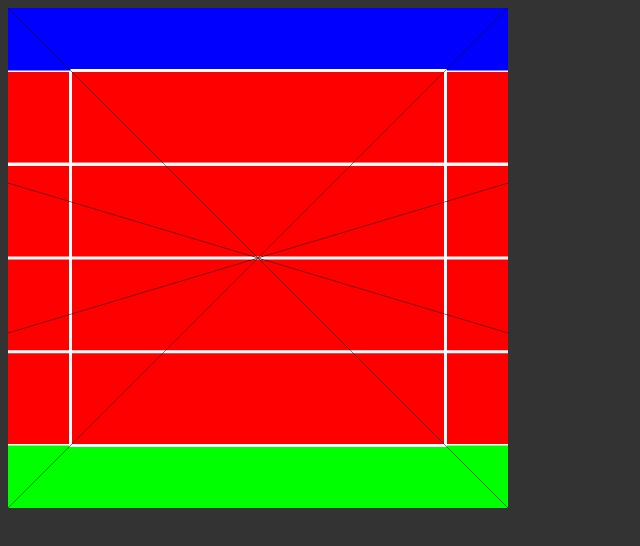
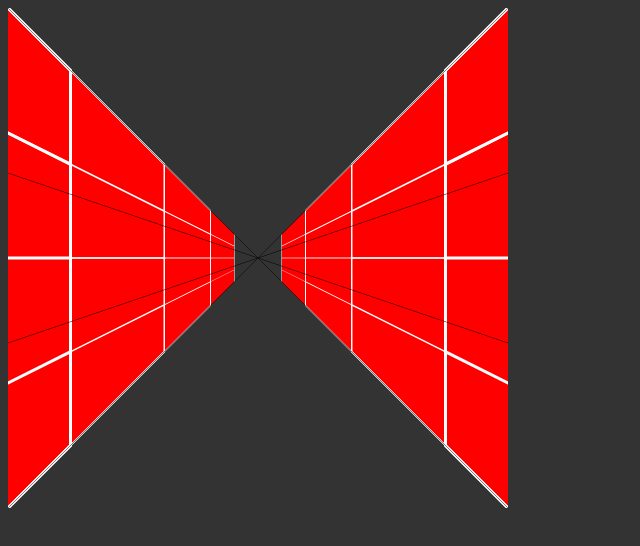
Before and after one commit to Loboconcepts/mystery, a website: page index.html in a window 1280 px wide. Shown: the whole page, without its empty margins (0-640 px from the left). Drawn offline with Linux system fonts and the light colour scheme.

Commit message:
right movement

```diff
--- a/index.html
+++ b/index.html
@@ -20,10 +20,10 @@ ctx.moveTo(0,0)
 ctx.lineTo(1000,1000)
 ctx.moveTo(1000,0)
 ctx.lineTo(0,1000)
-ctx.moveTo(0,350)
-ctx.lineTo(1000,650)
-ctx.moveTo(0,650)
-ctx.lineTo(1000,350)
+ctx.moveTo(0,330)
+ctx.lineTo(1000,670)
+ctx.moveTo(0,670)
+ctx.lineTo(1000,330)
 ctx.stroke()
 ctx.closePath()
 
--- a/js/engine.js
+++ b/js/engine.js
@@ -61,7 +61,7 @@ function generateWorld() {
 
 	};
 	worldArray = worldArray.join("");
-	worldArray = "22222111100001111002221111222000111110002211112220000022222000"
+	// worldArray = "22222111100001111002221111222000111110002211112220000022222000"
 };
 
 function axisFinder() {
@@ -234,27 +234,27 @@ var ctx = canvas.getContext("2d");
 
 
 // Draws the individual box art, doesn't place, just draws.
-function drawPosition(pos) {
+function drawPosition(pos,posAdj) {
 
 
 	switch (pos) {
 		case "0":
-			wall.draw(ctx,wall.ceiling,"#0000ff");
-			wall.draw(ctx,wall.floor,"#00ff00");
+			// wall.draw(ctx,wall.ceiling,"#0000ff",posAdj);
+			// wall.draw(ctx,wall.floor,"#00ff00",posAdj);
 			break;
 		case "1":
 			switch(direction) {
 				case "N": case "S":
-					wall.draw(ctx,wall.ceiling,"#0000ff");
-					wall.draw(ctx,wall.floor,"#00FF00");
-					wall.draw(ctx,wall.front,"#ff0000");
+					// wall.draw(ctx,wall.ceiling,"#0000ff",posAdj);
+					// wall.draw(ctx,wall.floor,"#00FF00",posAdj);
+					wall.draw(ctx,wall.front,"#ff0000",posAdj);
 
 					break;
 				case "E": case "W":
-					wall.draw(ctx,wall.ceiling,"#0000ff");
-					wall.draw(ctx,wall.floor,"#00FF00");
-					wall.draw(ctx,wall.right,"#ff0000");
-					wall.draw(ctx,wall.left,"#ff0000");
+					// wall.draw(ctx,wall.ceiling,"#0000ff",posAdj);
+					// wall.draw(ctx,wall.floor,"#00FF00",posAdj);
+					wall.draw(ctx,wall.right,"#ff0000",posAdj);
+					wall.draw(ctx,wall.left,"#ff0000",posAdj);
 
 					break;
 			};
@@ -262,15 +262,15 @@ function drawPosition(pos) {
 		case "2":
 			switch(direction) {
 				case "N": case "S":
-					wall.draw(ctx,wall.ceiling,"#0000ff");
-					wall.draw(ctx,wall.floor,"#00FF00");
-					wall.draw(ctx,wall.right,"#ff0000");
-					wall.draw(ctx,wall.left,"#ff0000");
+					// wall.draw(ctx,wall.ceiling,"#0000ff",posAdj);
+					// wall.draw(ctx,wall.floor,"#00FF00",posAdj);
+					wall.draw(ctx,wall.right,"#ff0000",posAdj);
+					wall.draw(ctx,wall.left,"#ff0000",posAdj);
 					break;
 				case "E": case "W":
-					wall.draw(ctx,wall.ceiling,"#0000ff");
-					wall.draw(ctx,wall.floor,"#00FF00");
-					wall.draw(ctx,wall.front,"#ff0000");
+					// wall.draw(ctx,wall.ceiling,"#0000ff",posAdj);
+					// wall.draw(ctx,wall.floor,"#00FF00",posAdj);
+					wall.draw(ctx,wall.front,"#ff0000",posAdj);
 					break;
 			};
 		break;
@@ -287,47 +287,52 @@ function drawPosition(pos) {
 function DISPLAY_renderAllBoxes() {
 	ctx.clearRect(0,0,1000,1000);
 	ctx.beginPath();
-	DISPLAY_BackRight();
-	DISPLAY_BackLeft();
+
+	DISPLAY_BackLeft(0,[0,0,500,0,500,0,0,0,0]);
+	DISPLAY_BackRight(0,[0,0,-500,0,-500,0,0,0,0]);
 
 
-	DISPLAY_MiddleRight();
-	DISPLAY_MiddleLeft();
+	DISPLAY_MiddleLeft(0,[0,0,500,0,500,0,0,0,0]);
+	DISPLAY_MiddleRight(0,[0,0,-500,0,-500,0,0,0,0]);
 
 
-	DISPLAY_FrontRight();
-	DISPLAY_FrontLeft();
+	DISPLAY_FrontLeft(0,[0,0,500,0,500,0,0,0,0]);
+	DISPLAY_FrontRight(0,[0,0,-500,0,-500,0,0,0,0]);
 
 
-	DISPLAY_Right();
-	DISPLAY_Left();
+	DISPLAY_Left(0,[0,0,500,0,500,0,0,0,0]);
+	DISPLAY_Right(0,[0,0,-500,0,-500,0,0,0,0]);
 
 
 
 
-	DISPLAY_BackCenter();
-	DISPLAY_MiddleCenter();
-	DISPLAY_FrontCenter();
 
-	DISPLAY_Current();
+	DISPLAY_BackCenter(0,[0,0,0,0,0,0,0,0]);
+	DISPLAY_MiddleCenter(0,[0,0,0,0,0,0,0,0]);
+	DISPLAY_FrontCenter(0,[0,0,0,0,0,0,0,0]);
+
+	DISPLAY_Current(0,[0,0,0,0,0,0,0,0]);
+
 	ctx.closePath();
 };
 // ctx.fillStyle="rgba(0,0,0,0)"
-function DISPLAY_BackLeft(xMove) {
+function DISPLAY_BackLeft(xMove,posAdj) {
 	if (!xMove) xMove=0;
+	if (!posAdj) posAdj = [0,0,0,0,0,0,0,0];
 	var allObjects = drawingWhat();
 	ctx.save();
 	// let region = new Path2D();
 	// region.rect(0,0,500,1000);
 	// // ctx.stroke();
 	// ctx.clip(region);
-	ctx.translate(180+xMove,405);
-	ctx.scale(.62,.19);
-	drawPosition(allObjects[0]);
+	ctx.translate(215+xMove,405);
+	ctx.scale(.19,.19);
+	drawPosition(allObjects[0],posAdj);
 	ctx.restore();
 };
-function DISPLAY_BackRight(xMove) {
+function DISPLAY_BackRight(xMove,posAdj) {
 	if (!xMove) xMove=0;
+	if (!posAdj) posAdj = [0,0,0,0,0,0,0,0];
 	var allObjects = drawingWhat();
 	ctx.save();
 	// let region = new Path2D();
@@ -335,72 +340,78 @@ function DISPLAY_BackRight(xMove) {
 	// // ctx.stroke();
 	// ctx.clip(region);
 
-	ctx.translate(200+xMove,405);
-	ctx.scale(.62,.19);
-	drawPosition(allObjects[1]);
+	ctx.translate(595+xMove,405);
+	ctx.scale(.19,.19);
+	drawPosition(allObjects[1],posAdj);
 	ctx.restore();
 };
-function DISPLAY_BackCenter(xMove) {
+function DISPLAY_BackCenter(xMove,posAdj) {
 	if (!xMove) xMove=0;
+	if (!posAdj) posAdj = [0,0,0,0,0,0,0,0];
 	var allObjects = drawingWhat();
 	ctx.save();
 	ctx.translate(405+xMove,405);
 	ctx.scale(.19,.19);
-	drawPosition(allObjects[2]);
+	drawPosition(allObjects[2],posAdj);
 	ctx.restore();
 };
 
-function DISPLAY_MiddleLeft(xMove) {
+function DISPLAY_MiddleLeft(xMove,posAdj) {
 	if (!xMove) xMove=0;
+	if (!posAdj) posAdj = [0,0,0,0,0,0,0,0];
 	var allObjects = drawingWhat();
 	ctx.save();
 	// let region = new Path2D();
 	// region.rect(0,0,500,1000);
 	// // ctx.stroke();
 	// ctx.clip(region);
-	ctx.translate(-120+xMove,310);
-	ctx.scale(1.15,.38);
-	drawPosition(allObjects[3]);
+	ctx.translate(-70+xMove,310);
+	ctx.scale(.38,.38);
+	drawPosition(allObjects[3],posAdj);
 	ctx.restore();
 };
-function DISPLAY_MiddleRight(xMove) {
+function DISPLAY_MiddleRight(xMove,posAdj) {
 	if (!xMove) xMove=0;
+	if (!posAdj) posAdj = [0,0,0,0,0,0,0,0];
 	var allObjects = drawingWhat();
 	ctx.save();
-	let region = new Path2D();
-	region.rect(500,0,500,1000);
-	// ctx.stroke();
-	ctx.clip(region);
-	ctx.translate(-110+xMove,310);
-	ctx.scale(1.25,.38);
-	drawPosition(allObjects[4]);
+	// let region = new Path2D();
+	// region.rect(500,0,500,1000);
+	// // ctx.stroke();
+	// ctx.clip(region);
+	ctx.translate(690+xMove,310);
+	ctx.scale(.38,.38);
+	drawPosition(allObjects[4],posAdj);
 	ctx.restore();
 };
-function DISPLAY_MiddleCenter(xMove) {
+function DISPLAY_MiddleCenter(xMove,posAdj) {
 	if (!xMove) xMove=0;
+	if (!posAdj) posAdj = [0,0,0,0,0,0,0,0];
 	var allObjects = drawingWhat();
 	ctx.save();
 	ctx.translate(310+xMove,310);
 	ctx.scale(.38,.38);
-	drawPosition(allObjects[5]);
+	drawPosition(allObjects[5],posAdj);
 	ctx.restore();
 };
 
-function DISPLAY_FrontLeft(xMove) {
+function DISPLAY_FrontLeft(xMove,posAdj) {
 	if (!xMove) xMove=0;
+	if (!posAdj) posAdj = [0,0,0,0,0,0,0,0];
 	var allObjects = drawingWhat();
 	ctx.save();
 	// let region = new Path2D();
 	// region.rect(0,0,500,1000);
 	// // ctx.stroke();
 	// ctx.clip(region);
-	ctx.translate(-725+xMove,125);
-	ctx.scale(2.5,.75);
-	drawPosition(allObjects[6]);
+	ctx.translate(-625+xMove,125);
+	ctx.scale(.75,.75);
+	drawPosition(allObjects[6],posAdj);
 	ctx.restore();
 };
-function DISPLAY_FrontRight(xMove) {
+function DISPLAY_FrontRight(xMove,posAdj) {
 	if (!xMove) xMove=0;
+	if (!posAdj) posAdj = [0,0,0,0,0,0,0,0];
 	var allObjects = drawingWhat();
 
 	ctx.save();
@@ -408,59 +419,63 @@ function DISPLAY_FrontRight(xMove) {
 	// region.rect(500,0,500,1000);
 	// // ctx.stroke();
 	// ctx.clip(region);
-	ctx.translate(-725+xMove,125);
-	ctx.scale(2.5,.75,);
-	drawPosition(allObjects[7]);
+	ctx.translate(875+xMove,125);
+	ctx.scale(.75,.75,);
+	drawPosition(allObjects[7],posAdj);
 	ctx.restore();
 };
 
-function DISPLAY_FrontCenter(xMove) {
+function DISPLAY_FrontCenter(xMove,posAdj) {
 	if (!xMove) xMove=0;
+	if (!posAdj) posAdj = [0,0,0,0,0,0,0,0];
 	var allObjects = drawingWhat();
 
 	ctx.save();
 	ctx.translate(125+xMove,125);
 	ctx.scale(.75,.75);
-	drawPosition(allObjects[8]);
+	drawPosition(allObjects[8],posAdj);
 	ctx.restore();
 };
 
-function DISPLAY_Left(xMove) {
+function DISPLAY_Left(xMove,posAdj) {
 	if (!xMove) xMove=0;
+	if (!posAdj) posAdj = [0,0,0,0,0,0,0,0];
 	var allObjects = drawingWhat();
 	ctx.save();
-	let region = new Path2D();
-	region.rect(0,0,500,1000);
-	// ctx.stroke();
-	ctx.clip(region);
-	ctx.translate(-1800+xMove,-250);
-	ctx.scale(5,1.5);
-	drawPosition(allObjects[9]);
+	// let region = new Path2D();
+	// region.rect(0,0,500,1000);
+	// // ctx.stroke();
+	// ctx.clip(region);
+	ctx.translate(-1750+xMove,-250);
+	ctx.scale(1.5,1.5);
+	drawPosition(allObjects[9],posAdj);
 	ctx.restore();
 };
 
-function DISPLAY_Right(xMove) {
+function DISPLAY_Right(xMove,posAdj) {
 	if (!xMove) xMove=0;
+	if (!posAdj) posAdj = [0,0,0,0,0,0,0,0];
 	var allObjects = drawingWhat();
 	ctx.save();
-	let region = new Path2D();
-	region.rect(500,0,500,1000);
-	// ctx.stroke();
-	ctx.clip(region);
-	ctx.translate(-1000+xMove,-250);
-	ctx.scale(5,1.5);
-	drawPosition(allObjects[10]);
+	// let region = new Path2D();
+	// region.rect(500,0,500,1000);
+	// // ctx.stroke();
+	// ctx.clip(region);
+	ctx.translate(1250+xMove,-250);
+	ctx.scale(1.5,1.5);
+	drawPosition(allObjects[10],posAdj);
 	ctx.restore();
 };
 
 
-function DISPLAY_Current(xMove) {
+function DISPLAY_Current(xMove,posAdj) {
 	if (!xMove) xMove=0;
+	if (!posAdj) posAdj = [0,0,0,0,0,0,0,0];
 	var allObjects = drawingWhat();
 	ctx.save();
 	ctx.translate(-250+xMove,-250);
 	ctx.scale(1.5,1.5);
-	drawPosition(allObjects[11]);
+	drawPosition(allObjects[11],posAdj);
 	ctx.restore();
 };
 
@@ -479,22 +494,23 @@ const wall = {
 	front   : [250,250,750,250,750,750,250,750],
 	behind  : [0,0,0,0,0,0,0,0],
 
-	draw    : function(ctx,wallType,fill) {
+	draw    : function(ctx,wallType,fill,posAdj) {
+		if (!posAdj) posAdj = [0,0,0,0,0,0,0,0];
 		this.ctx = ctx;
 		this.ctx.beginPath();
 		this.ctx.fillStyle=fill;
-		this.ctx.moveTo(wallType[0],wallType[1]);
-		this.ctx.lineTo(wallType[2],wallType[3]);
-		this.ctx.lineTo(wallType[4],wallType[5]);
-		this.ctx.lineTo(wallType[6],wallType[7]);
-		this.ctx.lineTo(wallType[0],wallType[1]);
+		this.ctx.moveTo(wallType[0]+posAdj[0],wallType[1]+posAdj[1]);
+		this.ctx.lineTo(wallType[2]+posAdj[2],wallType[3]+posAdj[3]);
+		this.ctx.lineTo(wallType[4]+posAdj[4],wallType[5]+posAdj[5]);
+		this.ctx.lineTo(wallType[6]+posAdj[6],wallType[7]+posAdj[7]);
+		this.ctx.lineTo(wallType[0]+posAdj[0],wallType[1]+posAdj[1]);
 		this.ctx.fill();
-		this.bricks(wallType);
+		this.bricks(wallType,posAdj);
 		this.ctx.closePath();
 
 
 	},
-	bricks   : function(wallType) {
+	bricks   : function(wallType,posAdj) {
 		var brickLines = 4;
 		var pp1 = 0;
 		var pp2 = 0;
@@ -502,16 +518,16 @@ const wall = {
 			for (let i=0;i<brickLines;i++) {
 				this.ctx.strokeStyle = "#ffffff";
 				this.ctx.lineWidth = 4;
-				this.ctx.moveTo(wallType[0],wallType[1]);
-				this.ctx.lineTo(wallType[2],wallType[3]);
-				this.ctx.lineTo(wallType[4],wallType[5]);
-				this.ctx.lineTo(wallType[6],wallType[7]);
-				this.ctx.lineTo(wallType[0],wallType[1]);
-				this.ctx.moveTo(wallType[0],pp1+wallType[1]);
-				this.ctx.lineTo(wallType[2],pp2+wallType[3]);
+				this.ctx.moveTo(wallType[0]+posAdj[0],wallType[1]+posAdj[1]);
+				this.ctx.lineTo(wallType[2]+posAdj[2],wallType[3]+posAdj[3]);
+				this.ctx.lineTo(wallType[4]+posAdj[4],wallType[5]+posAdj[5]);
+				this.ctx.lineTo(wallType[6]+posAdj[6],wallType[7]+posAdj[7]);
+				this.ctx.lineTo(wallType[0]+posAdj[0],wallType[1]+posAdj[1]);
+				this.ctx.moveTo(wallType[0]+posAdj[0],pp1+wallType[1]+posAdj[1]);
+				this.ctx.lineTo(wallType[2]+posAdj[2],pp2+wallType[3]+posAdj[3]);
 				this.ctx.stroke();
-				pp1 = pp1 + (wallType[7]-wallType[1])/brickLines;
-				pp2 = pp2 + (wallType[5]-wallType[3])/brickLines;
+				pp1 = pp1 + ((wallType[7]+posAdj[7])-(wallType[1]+posAdj[1]))/brickLines;
+				pp2 = pp2 + ((wallType[5]+posAdj[5])-(wallType[3]+posAdj[3]))/brickLines;
 			};
 		};
 	}
@@ -528,7 +544,7 @@ function setVars() {
 	wall.ceiling  = [0,0,0,250,1000,250,1000,0]
 	wall.floor    = [0,1000,0,750,1000,750,1000,1000]
 	wall.front    = [250,250,750,250,750,750,250,750]
-	wall.behind   = [0,0,0,0,0,0,0,0]
+	wall.behind   = [250,250,750,250,750,750,250,750]
 };
 
 function GAME_moveForward() {
@@ -556,84 +572,53 @@ function GAME_moveForward() {
 function GAME_turnRight() {
 	let oldWalls;
 	let tempStable = wall;
-	let c=[0,0,0,0,0,0];
+	let c=[0,0,0,0,0,0,0,0];
 	let animation = setInterval(function() {
 		ctx.clearRect(0,0,1000,1000);
 		c[0]+=1;
-		c[1]+=(1/35);
-		c[2]+=(500/60);
-		c[3]+=(2200/60);
-		c[4]+=(750/60);
-		c[5]+=(1/60)
+		c[1]+=(500/60);
+		c[2]+=(250/60);
+		c[3]+=(675/60)
+		c[4]+=(50/60);
+		c[5]+=(575/60);
+		c[6]+=(950/60)
 
 
 
 		if (c[0]<29) {
-			wall.right[0]+=(250/60);
-			wall.right[1]+=(250/60);
-			wall.right[2];
-			wall.right[3];
-			wall.right[4];
-			wall.right[5];
-			wall.right[6]+=(250/60);
-			wall.right[7]-=(250/60);
 
-			wall.front[0]-=(250/60);
-			wall.front[1]-=(250/60);
-			wall.front[2];
-			wall.front[3];
-			wall.front[4];
-			wall.front[5];
-			wall.front[6]-=(250/60);
-			wall.front[7]+=(250/60);
 
-			ctx.save()
+			DISPLAY_MiddleCenter(-c[6],[-c[2],-c[1],-c[3],-c[3],-c[3],c[3],-c[2],c[1]]);
+			DISPLAY_FrontCenter(-c[5],[-c[2],0,-c[3],-c[2],-c[3],c[2],-c[2],0]);
+			DISPLAY_Current(0,[-c[2],c[2],-c[1],0,-c[1],0,-c[2],-c[2]]);
 
-			ctx.setTransform(1+c[1],0,0,1+c[5],-c[3],-c[2]);
-			DISPLAY_FrontCenter();
-			ctx.restore();
-			ctx.save();
-			ctx.setTransform(1,0,0,1,-c[4],0);
-			DISPLAY_Current();
-			ctx.restore();
+
 		}
-
-		else if (c[0]==29) {
+		else {
+			if (c[0]==29) {
 				wall.left  = wall.front;
 				wall.front = wall.right;
 
 				LOGIC_rotate("YAW", 1);
 			}
-		else {
 
-			wall.left[0]-=(250/60);
-			wall.left[1]-=(250/60);
-			wall.left[2];
-			wall.left[3];
-			wall.left[4];
-			wall.left[5];
-			wall.left[6]-=(250/60);
-			wall.left[7]+=(250/60);
 
-			wall.front[0]+=(250/60);
-			wall.front[1]+=(250/60);
-			wall.front[2]
-			wall.front[3]
-			wall.front[4]
-			wall.front[5]
-			wall.front[6]+=(250/60);
-			wall.front[7]-=(250/60);
-			ctx.save()
+			DISPLAY_MiddleCenter(-c[6],[-c[2],-c[1],-c[3],-c[3],-c[3],c[3],-c[2],c[1]]);
+			DISPLAY_FrontCenter(-c[5],[-c[2],0,-c[3],-c[2],-c[3],c[2],-c[2],0]);
+			DISPLAY_Current(0,[-c[2],c[2],-c[1],0,-c[1],0,-c[2],-c[2]]);
 
-			ctx.setTransform(1+c[1],0,0,1+c[5],-c[3],-c[2]);
-			DISPLAY_FrontCenter();
-			ctx.restore();
-			ctx.save();
-			ctx.setTransform(1,0,0,1,-c[4],0);
-			DISPLAY_Current();
-			ctx.restore();
+
+			// ctx.save()
+			// ctx.setTransform(1+c[1],0,0,1+c[5],-c[3],-c[2]);
+			// DISPLAY_FrontCenter();
+			// ctx.restore();
+			// ctx.save();
+			// ctx.setTransform(1,0,0,1,-c[4],0);
+			// DISPLAY_Current();
+			// ctx.restore();
 
 		}
+
 
 
 		if (c[0]>59) clearInterval(animation),setVars(),ctx.setTransform(1,0,0,1,0,0),DISPLAY_renderAllBoxes(); //
```
Lines whose indentation alone changed are shown as unchanged.
